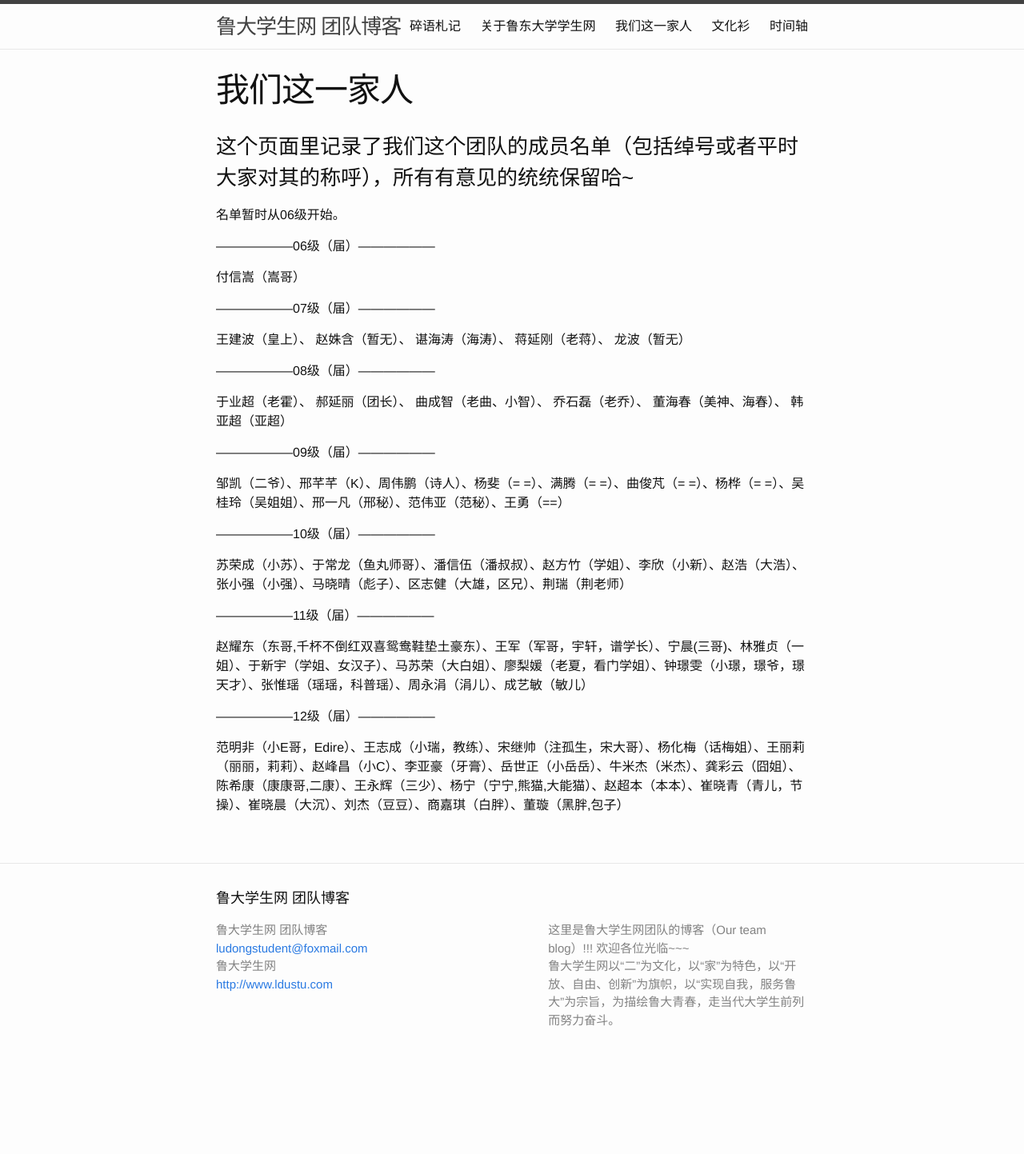
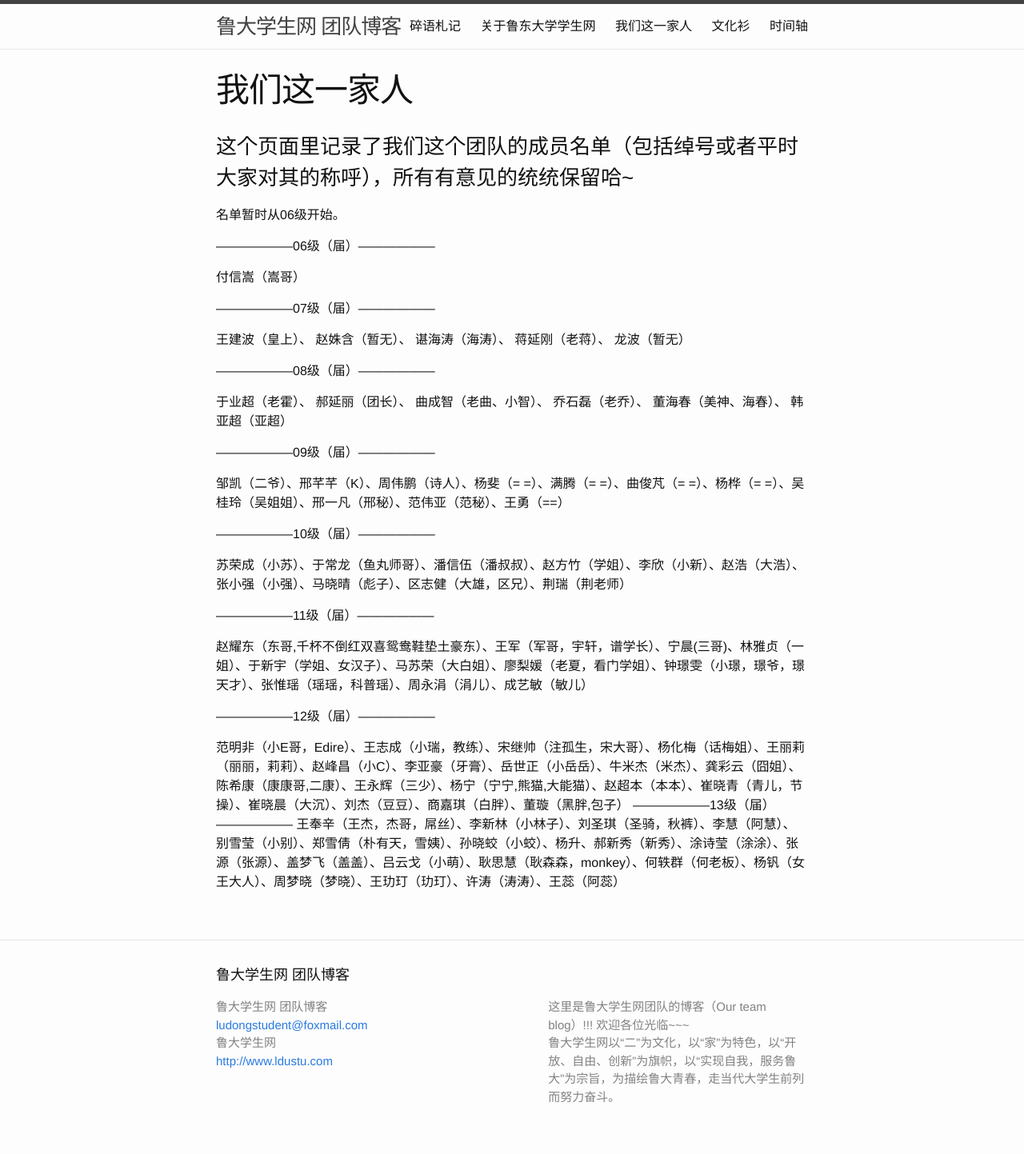
Before and after one commit to ldsn/sailboat, a Jekyll site: the page built from pages/family/index.markdown, in a window 1280 px wide. Shown: the whole page at 80% size. Built offline with Jekyll 4.4.1, drawn with Linux system fonts in a browser that asks for light colours; comment, search, counter and statistics services are not loaded; before the commit the page ends 1347 px from its top, so only the background shows below that.

Commit message:
Update index.markdown

```diff
--- a/pages/family/index.markdown
+++ b/pages/family/index.markdown
@@ -41,3 +41,5 @@
 ——————12级（届）——————
 
 范明非（小E哥，Edire）、王志成（小瑞，教练）、宋继帅（注孤生，宋大哥）、杨化梅（话梅姐）、王丽莉（丽丽，莉莉）、赵峰昌（小C）、李亚豪（牙膏）、岳世正（小岳岳）、牛米杰（米杰）、龚彩云（囧姐）、陈希康（康康哥,二康）、王永辉（三少）、杨宁（宁宁,熊猫,大能猫）、赵超本（本本）、崔晓青（青儿，节操）、崔晓晨（大沉）、刘杰（豆豆）、商嘉琪（白胖）、董璇（黑胖,包子）
+——————13级（届）——————
+王奉辛（王杰，杰哥，屌丝）、李新林（小林子）、刘圣琪（圣骑，秋裤）、李慧（阿慧）、别雪莹（小别）、郑雪倩（朴有天，雪姨）、孙晓蛟（小蛟）、杨升、郝新秀（新秀）、涂诗莹（涂涂）、张源（张源）、盖梦飞（盖盖）、吕云戈（小萌）、耿思慧（耿森森，monkey）、何轶群（何老板）、杨钒（女王大人）、周梦晓（梦晓）、王玏玎（玏玎）、许涛（涛涛）、王蕊（阿蕊）
```
